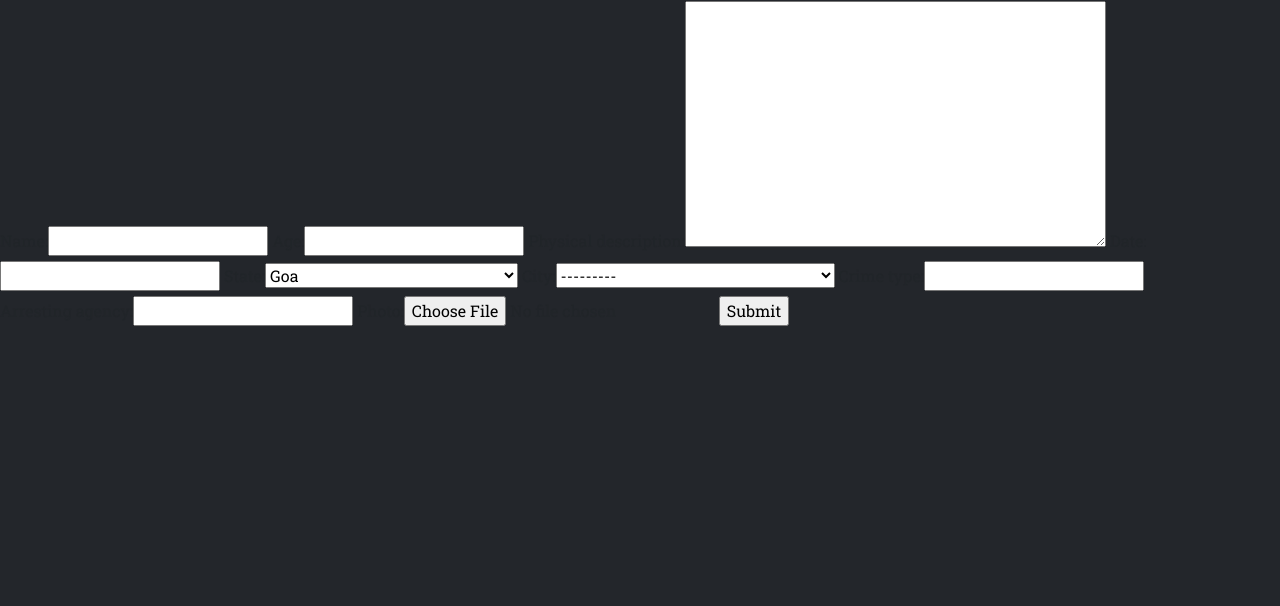
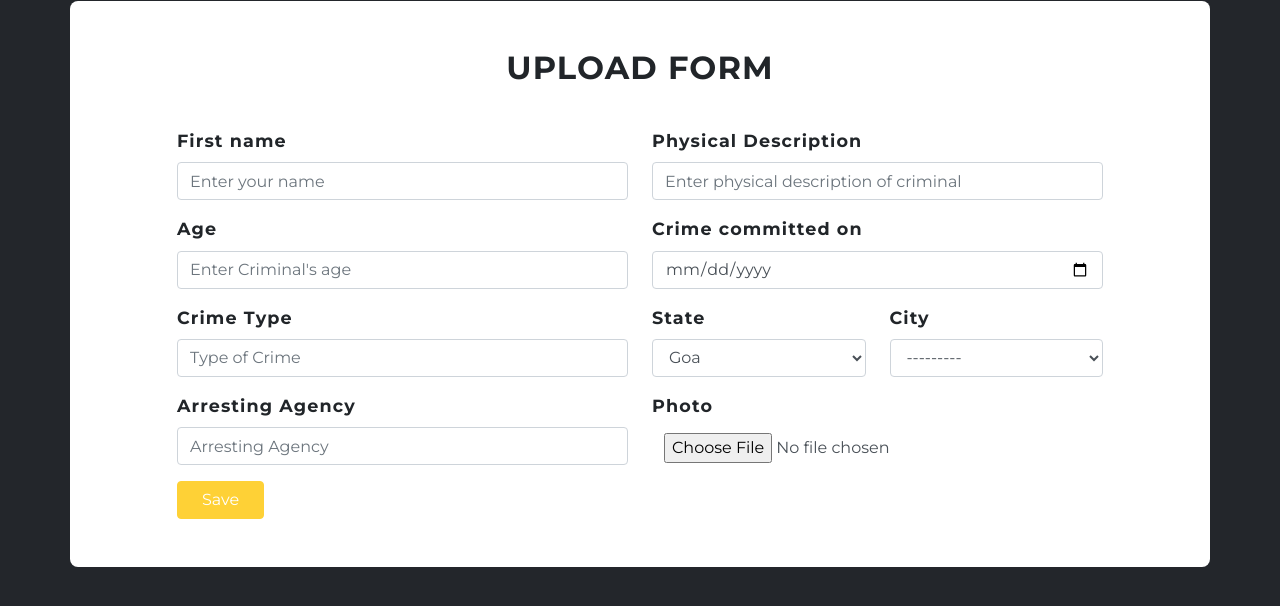
Before and after one commit to mareea-mehbin/cds, a Django app: page /upload/ in a window 1280 px wide. Shown: the part 61-667 px from the top of the page. Run offline with Django 3.2, Linux system fonts and the light colour scheme; a user stored in the database is signed in; data comes from the database, SQL or seed files in the repository; some libraries are stand-ins or nearby versions; some web fonts are replaced.

Commit message:
fix upload form

```diff
--- a/upload/forms.py
+++ b/upload/forms.py
@@ -7,7 +7,7 @@ class UploadCriminalForm(forms.ModelForm):
         fields = ['name', 'age', 'physical_description', 'date',
         'state', 'city', 'crime_type', 'arresting_agency', 'photo']
 
-        """ widgets = {
+        widgets = {
             'name': forms.TextInput(attrs={'placeholder': "Enter your name", 'class': 'form-control'}),
             'age': forms.TextInput(attrs={'placeholder': "Enter Criminal's age", 'class': 'form-control'}),
             'physical_description': forms.TextInput(attrs={'placeholder': 'Enter physical description of criminal', 'type': 'textarea', 'class': 'form-control'}),
@@ -17,5 +17,4 @@ class UploadCriminalForm(forms.ModelForm):
             'crime_type': forms.TextInput(attrs={'placeholder': 'Type of Crime', 'class': 'form-control'}),
             'arresting_agency': forms.TextInput(attrs={'placeholder': 'Arresting Agency', 'class': 'form-control'}),
             'photo': forms.FileInput(attrs={'accept': 'image/*', 'name': 'photo', 'class': 'form-control', 'style': 'border: none;', 'id': 'id_photo'})
-        } """
-""" <input type="file" name="photo" accept="image/*" id="id_photo"> """
+        }
--- a/upload/templates/upload/upload_form.html
+++ b/upload/templates/upload/upload_form.html
@@ -4,15 +4,76 @@
 
 {% block content %}
 
-<form action="{% url 'upload:upload' %}" enctype="multipart/form-data" method="post" class="form-horizontal">
+<form action="{% url 'upload:upload' %}" enctype="multipart/form-data" method="POST" class="form-horizontal">
 
   {% csrf_token %}
 
   <script src="https://ajax.googleapis.com/ajax/libs/jquery/2.2.0/jquery.min.js"></script>
-<script src="/static/smart-selects/admin/js/chainedfk.js"></script>
-<script src="/static/smart-selects/admin/js/bindfields.js"></script>
+  <script src="/static/smart-selects/admin/js/chainedfk.js"></script>
+  <script src="/static/smart-selects/admin/js/bindfields.js"></script>
 
 
-{{ uploadForm }}
-<input type="submit">
+  <div class="container py-5 emp-profile">
+    <div class="row">
+      <div class="col-md-10 mx-auto">
+        <h2 class="text-center ">UPLOAD FORM</h2>
+        <form>
+          <div class="form-group row">
+            <div class="col-sm-6">
+              {{ uploadForm.name.errors }}
+              <label for="{{ uploadForm.name.id_for_label }}">First name</label>
+              {{ uploadForm.name }}
+            </div>
+            <div class="col-sm-6">
+              {{ uploadForm.physical_description.errors }}
+              <label for="{{ uploadForm.physical_description.id_for_label }}">Physical Description</label>
+              {{ uploadForm.physical_description }}
+            </div>
+          </div>
+          <div class="form-group row">
+            <div class="col-sm-6">
+              {{ uploadForm.age.errors }}
+              <label for="{{ uploadForm.age.id_for_label }}">Age</label>
+              {{ uploadForm.age }}
+            </div>
+            <div class="col-sm-6">
+              {{ uploadForm.date.errors }}
+              <label for=" {{ uploadForm.date.id_for_label }} ">Crime committed on</label>
+              {{ uploadForm.date }}
+            </div>
+          </div>
+          <div class="form-group row">
+            <div class="col-sm-6">
+              {{ uploadForm.crime_type.errors }}
+              <label for=" {{ uploadForm.crime_type.id_for_label }}">Crime Type</label>
+              {{ uploadForm.crime_type }}
+            </div>
+            <div class="col-sm-3">
+              {{ uploadForm.state.errors }}
+              <label for="{{ uploadForm.state.id_for_label }}">State</label>
+              {{ uploadForm.state }}
+            </div>
+            <div class="col-sm-3">
+              <label for="inputPostalCode">City</label>
+              {{ uploadForm.city }}
+            </div>
+          </div>
+          <div class="form-group row">
+            <div class="col-sm-6">
+              {{ uploadForm.arresting_agency.errors }}
+              <label for="uploadForm.arresting_agency.id_for_label">Arresting Agency</label>
+              {{ uploadForm.arresting_agency }}
+            </div>
+            <div class="col-sm-6">
+              {{ uploadForm.photo.errors }}
+              <label for="uploadForm.photo.id_for_label">Photo</label>
+              {{ uploadForm.photo }}
+            </div>
+          </div>
+          <button type="submit" class="btn btn-primary px-4 float-left">Save</button>
+        </form>
+      </div>
+    </div>
+  </div>
+
   {% endblock %}
```
